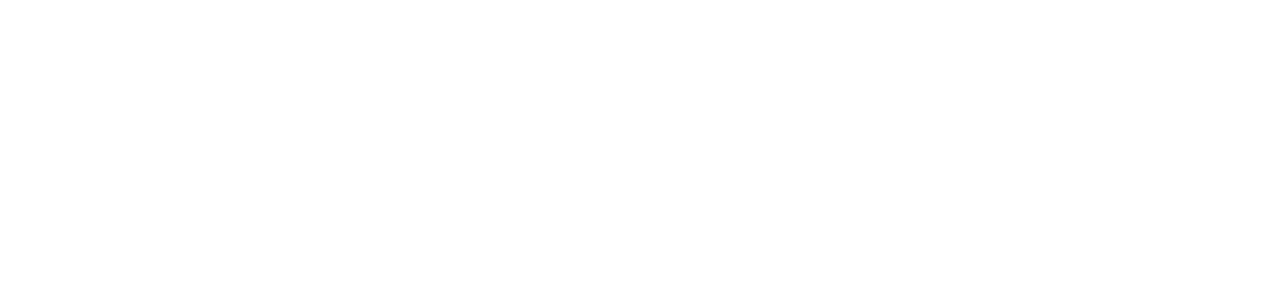
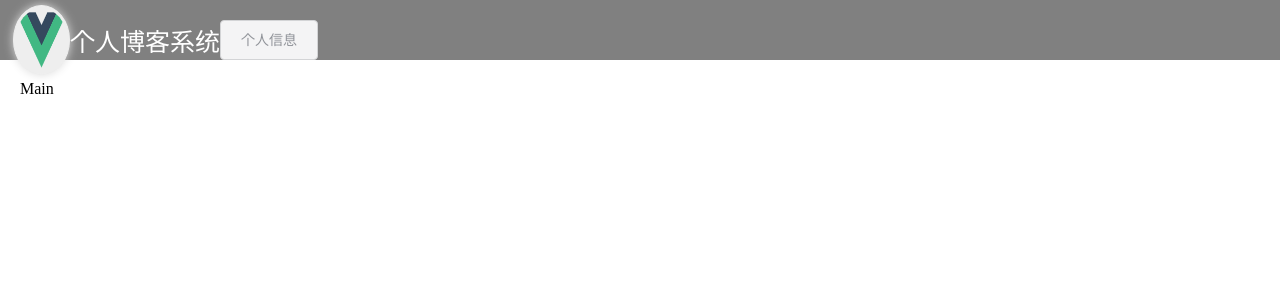
Before and after one commit to group24-blog/bbbblog, a Vue app in the folder 前端/blog/: page /home in a window 1280 px wide. Shown: the top 300 px of the page. Built offline with nearby package versions, Linux system fonts and the light colour scheme; the HTML template or start-up script is replaced by a standard one.

Commit message:
主页面雏形和个人信息页面跳转

```diff
--- /dev/null
+++ b/前端/blog/src/components/Home.vue
@@ -0,0 +1,68 @@
+<template>
+  <el-container class="home_container">
+    <!-- 头部区 -->
+    <el-header>
+      <div class="head_box">
+        <img src="../assets/logo.png" alt="">
+        <span>个人博客系统</span>
+        <el-button type="info" plain @click="showInfo">个人信息</el-button>
+      </div>
+
+    </el-header>
+    <!-- 主体区 -->
+    <el-main>Main</el-main>
+  </el-container>
+</template>
+
+<script>
+  export default {
+    name: 'Home',
+    data(){
+
+    },
+    methods:{
+      showInfo(){
+        this.$router.push('/info')
+      }
+
+    }
+
+  }
+</script>
+
+<style lang="less" scoped>
+  .home_container{
+    height: 100%;
+  }
+.el-header {
+  background-color: gray;
+  display: flex;
+  justify-content: space-between;
+  align-items: center;
+  color: white;
+  font-size: 25px;
+  height: 10%;
+  width: 100%;
+  >div{
+    display: flex;
+    align-items: center;
+  }
+}
+  .head_box {
+    position: absolute;
+    left: 1%;
+    top: 1%;
+    width: 80%;
+    height: 8%;
+    img {
+      padding: 2px;
+      border: 1px solid #eeeeee;
+      box-shadow: 0 0 10px #dddddd;
+      width: 5%;
+      height: 100%;
+      border-radius: 50%;
+      background-color: #eeeeee;
+    }
+  }
+
+</style>
--- /dev/null
+++ b/前端/blog/src/components/Info.vue
@@ -0,0 +1,15 @@
+<template>
+    <div>
+      <h3>用户列表组件</h3>
+    </div>
+</template>
+
+<script>
+  export default {
+    name: 'Info'
+  }
+</script>
+
+<style lang="less" scoped>
+
+</style>
--- a/前端/blog/src/components/Login.vue
+++ b/前端/blog/src/components/Login.vue
@@ -63,9 +63,11 @@
   methods: {
     login () {
       this.$refs.loginFormRef.validate(async (valid) => {
-        if (!valid) return 0
-        const result = await this.$http.post('http://192.168.1.102：8181/user/login', this.loginForm)
-        console.log(result)
+        //验证账号密码，后续添加
+        //if (!valid) return 0
+        //const result = await this.$http.post('http://192.168.1.102：8181/user/login', this.loginForm)
+        //console.log(result)
+        this.$router.push('/home')
       })
     },
 	signup(){
```
Also changed, not shown: 前端/blog/src/router/index.js (+11 -1 lines).
